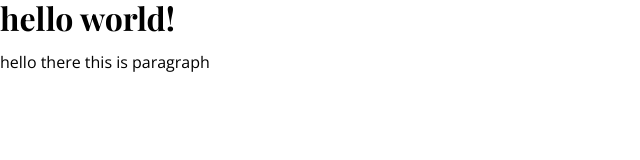
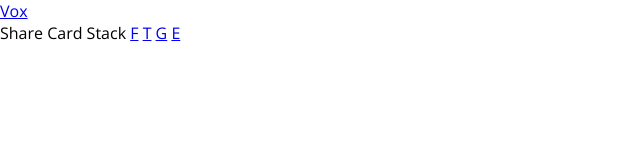
Before and after one commit to mpedersen2054/blog-template-clone, a plain HTML site: page index.html in a window 1280 px wide. Shown: the whole page, without its empty margins (0-640 px from the left). Drawn offline with nearby package versions, Linux system fonts and the light colour scheme.

Commit message:
add top-nav html

```diff
--- a/index.html
+++ b/index.html
@@ -12,8 +12,22 @@
 </head>
 <body>
 
-<h1>hello world!</h1>
-<p>hello there this is paragraph</p>
+<div class="wrapper">
+
+<nav class="top-nav">
+  <a href="#" class="logo">Vox</a>
+
+  <div class="share">
+    <span>Share Card Stack</span>
+    <a href="#" class="facebook">F</a>
+    <a href="#" class="twitter">T</a>
+    <a href="#" class="google-plus">G</a>
+    <a href="#" class="print">E</a>
+  </div>
+</nav>
+
+
+</div>
 
 </body>
 </html>
```
